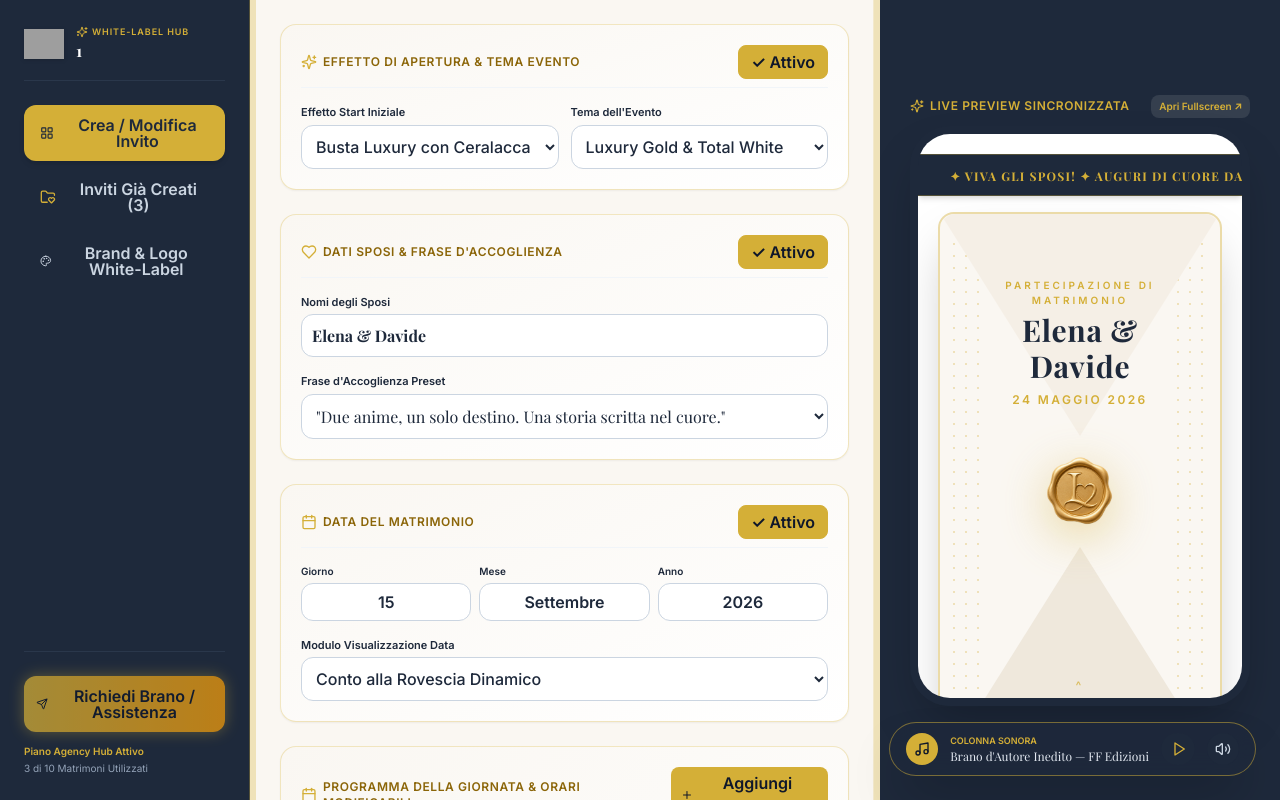
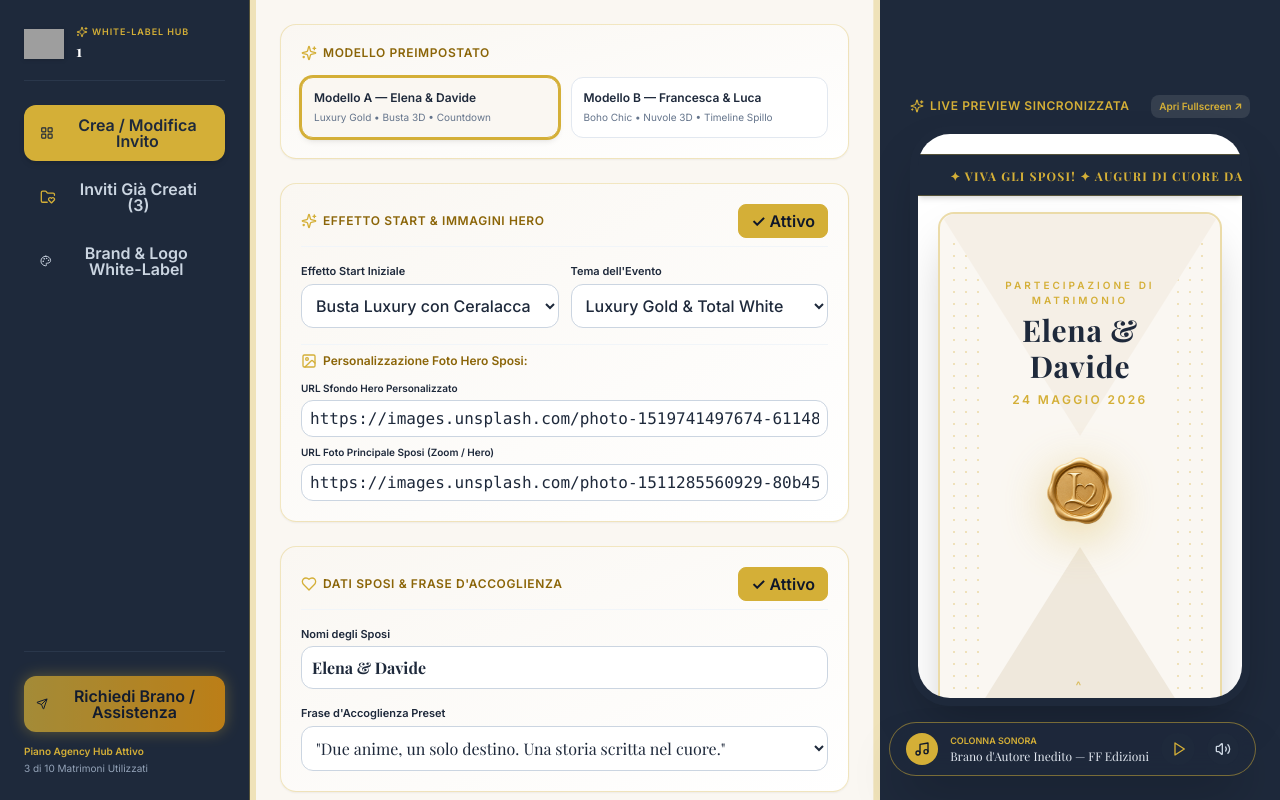
Before and after one commit to Rickym2025/love, a Next.js app: page /agency/1 in a window 1280 px wide. Built offline with nearby package versions, Linux system fonts and the light colour scheme; grey boxes are pictures that could not be loaded; a web font is replaced by a local one.

Commit message:
Update ConfiguratorForm.tsx

```diff
--- a/src/components/agency/ConfiguratorForm.tsx
+++ b/src/components/agency/ConfiguratorForm.tsx
@@ -1,7 +1,7 @@
 "use client";
 
 import React from "react";
-import { Sparkles, Calendar, Music, MapPin, Palette, Gift, Heart, MessageSquare, Plus, Trash2, ShoppingBag } from "lucide-react";
+import { Sparkles, Calendar, Music, MapPin, Palette, Gift, Heart, MessageSquare, Plus, Trash2, ShoppingBag, Image as ImageIcon } from "lucide-react";
 import {
   DRESS_CODE_PALETTES,
   WELCOME_PHRASE_PRESETS,
@@ -47,6 +47,8 @@ export interface ConfiguratorFormProps {
   dressCodeNotes?: string;
   selectedPaletteIdx?: number;
   customIban?: string;
+  heroBgImage?: string;
+  heroMediaImage?: string;
   scheduleItems?: ScheduleItem[];
   showAmazonAffiliate?: boolean;
   customStores?: PartnerStoreItem[];
@@ -75,6 +77,8 @@ export default function ConfiguratorForm(props: ConfiguratorFormProps) {
     dressCodeNotes = "Abiti eleganti nei toni cromatici della palette",
     selectedPaletteIdx = 0,
     customIban = "IT60 X 05428 11101 000000123456",
+    heroBgImage = "https://images.unsplash.com/photo-1519741497674-611481863552?auto=format&fit=crop&w=1200&q=80",
+    heroMediaImage = "https://images.unsplash.com/photo-1511285560929-80b456fea0bc?auto=format&fit=crop&w=1200&q=80",
     scheduleItems = [
       { id: "1", time: "16:30", title: "Arrivo ed Accoglienza Ospiti" },
       { id: "2", time: "17:00", title: "Cerimonia Solenne di Nozze" },
@@ -112,7 +116,26 @@ export default function ConfiguratorForm(props: ConfiguratorFormProps) {
     handleUpdate("modules", { ...currentModules, [key]: !currentModules[key] });
   };
 
-  // PROGRAMMA GIORNATA DINAMICO
+  const applyTemplateA = () => {
+    handleUpdate("selectedTemplate", "A");
+    handleUpdate("coupleNames", "Elena & Davide");
+    handleUpdate("introStart", "busta");
+    handleUpdate("dateDisplayMode", "countdown");
+    handleUpdate("scheduleSchema", "classico");
+    handleUpdate("audioUrl", "https://pub-89945f8350374b50818d716fdc3c108b.r2.dev/Matrimonio/Elena%20e%20Davide:%20La%20Nostra%20Melodia%20A.mp3");
+    handleUpdate("selectedPaletteIdx", 0);
+  };
+
+  const applyTemplateB = () => {
+    handleUpdate("selectedTemplate", "B");
+    handleUpdate("coupleNames", "Francesca & Luca");
+    handleUpdate("introStart", "nuvole");
+    handleUpdate("dateDisplayMode", "scratch");
+    handleUpdate("scheduleSchema", "howitworks");
+    handleUpdate("audioUrl", "https://pub-89945f8350374b50818d716fdc3c108b.r2.dev/Matrimonio/Francesca%20e%20Luca:%20Quella%20Fotografia%20B.mp3");
+    handleUpdate("selectedPaletteIdx", 1);
+  };
+
   const addScheduleItem = () => {
     const newItem: ScheduleItem = {
       id: Date.now().toString(),
@@ -132,7 +155,6 @@ export default function ConfiguratorForm(props: ConfiguratorFormProps) {
     handleUpdate("scheduleItems", updated);
   };
 
-  // NEGOZI LOCALI MULTIPLI
   const addCustomStore = () => {
     const newStore: PartnerStoreItem = {
       id: Date.now().toString(),
@@ -158,11 +180,46 @@ export default function ConfiguratorForm(props: ConfiguratorFormProps) {
 
   return (
     <div className="w-full space-y-6 text-[#1E293B]">
-      {/* ✦ 1. MODELLO & EFFETTO APERTURA ✦ */}
+      {/* ✦ MODELLI PREIMPOSTATI A / B ✦ */}
+      <div className="p-5 bg-gradient-to-br from-[#FAF7F2] to-white rounded-2xl border border-[#D4AF37]/30 shadow-sm space-y-3">
+        <h3 className="text-xs font-bold uppercase tracking-wider text-[#8B6508] flex items-center gap-1.5">
+          <Sparkles className="w-4 h-4 text-[#D4AF37]" /> Modello Preimpostato
+        </h3>
+
+        <div className="grid grid-cols-2 gap-3 pt-1">
+          <button
+            type="button"
+            onClick={applyTemplateA}
+            className={`p-3 rounded-xl border text-left transition-all cursor-pointer ${
+              selectedTemplate === "A"
+                ? "border-[#D4AF37] bg-[#FAF7F2] shadow-md ring-2 ring-[#D4AF37]"
+                : "border-slate-200 bg-white hover:border-slate-300"
+            }`}
+          >
+            <span className="text-xs font-bold block text-[#1E293B]">Modello A — Elena &amp; Davide</span>
+            <span className="text-[10px] text-slate-500 mt-1 block">Luxury Gold • Busta 3D • Countdown</span>
+          </button>
+
+          <button
+            type="button"
+            onClick={applyTemplateB}
+            className={`p-3 rounded-xl border text-left transition-all cursor-pointer ${
+              selectedTemplate === "B"
+                ? "border-[#D4AF37] bg-[#FAF7F2] shadow-md ring-2 ring-[#D4AF37]"
+                : "border-slate-200 bg-white hover:border-slate-300"
+            }`}
+          >
+            <span className="text-xs font-bold block text-[#1E293B]">Modello B — Francesca &amp; Luca</span>
+            <span className="text-[10px] text-slate-500 mt-1 block">Boho Chic • Nuvole 3D • Timeline Spillo</span>
+          </button>
+        </div>
+      </div>
+
+      {/* ✦ 1. EFFETTO DI APERTURA & IMMAGINI HERO PERSONALIZZATE ✦ */}
       <div className="p-5 bg-gradient-to-br from-[#FAF7F2] to-white rounded-2xl border border-[#D4AF37]/30 shadow-sm space-y-4">
         <div className="flex justify-between items-center border-b border-slate-100 pb-2">
           <h3 className="text-xs font-bold uppercase tracking-wider text-[#8B6508] flex items-center gap-1.5">
-            <Sparkles className="w-4 h-4 text-[#D4AF37]" /> Effetto di Apertura &amp; Tema Evento
+            <Sparkles className="w-4 h-4 text-[#D4AF37]" /> Effetto Start &amp; Immagini Hero
           </h3>
           <button
             type="button"
@@ -190,7 +247,7 @@ export default function ConfiguratorForm(props: ConfiguratorFormProps) {
             >
               {(INTRO_START_OPTIONS || []).map((opt) => (
                 <option key={opt.id} value={opt.id}>
-                  {opt.label === "Scroll Expand Media a Tutto Schermo" ? "Zoom Multimediale allo Scroll" : opt.label}
+                  {opt.label}
                 </option>
               ))}
             </select>
@@ -224,6 +281,37 @@ export default function ConfiguratorForm(props: ConfiguratorFormProps) {
             />
           </div>
         )}
+
+        {/* CAMPI PERSONALIZZAZIONE IMMAGINI HERO */}
+        <div className="pt-2 border-t border-slate-100 space-y-3">
+          <span className="text-xs font-bold text-[#8B6508] flex items-center gap-1.5">
+            <ImageIcon className="w-4 h-4 text-[#D4AF37]" /> Personalizzazione Foto Hero Sposi:
+          </span>
+
+          <div className="space-y-2">
+            <div>
+              <label className="block text-[10px] font-bold mb-1">URL Sfondo Hero Personalizzato</label>
+              <input
+                type="text"
+                placeholder="https://images.unsplash.com/photo-..."
+                value={heroBgImage}
+                onChange={(e) => handleUpdate("heroBgImage", e.target.value)}
+                className="w-full text-xs p-2 rounded-xl border border-slate-300 bg-white font-mono"
+              />
+            </div>
+
+            <div>
+              <label className="block text-[10px] font-bold mb-1">URL Foto Principale Sposi (Zoom / Hero)</label>
+              <input
+                type="text"
+                placeholder="https://images.unsplash.com/photo-..."
+                value={heroMediaImage}
+                onChange={(e) => handleUpdate("heroMediaImage", e.target.value)}
+                className="w-full text-xs p-2 rounded-xl border border-slate-300 bg-white font-mono"
+              />
+            </div>
+          </div>
+        </div>
       </div>
 
       {/* ✦ 2. NOMI SPOSI & FRASE BENVENUTO ✦ */}
```
